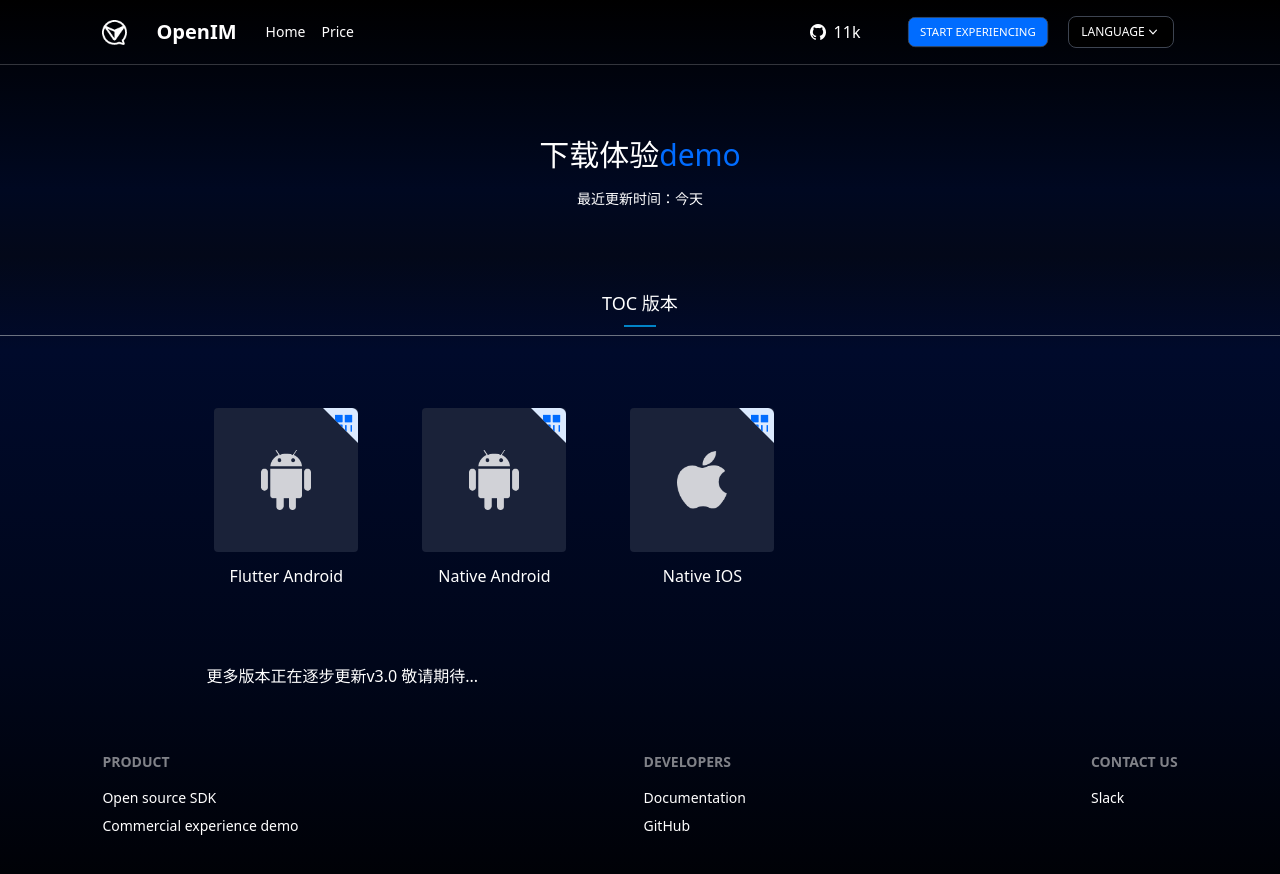
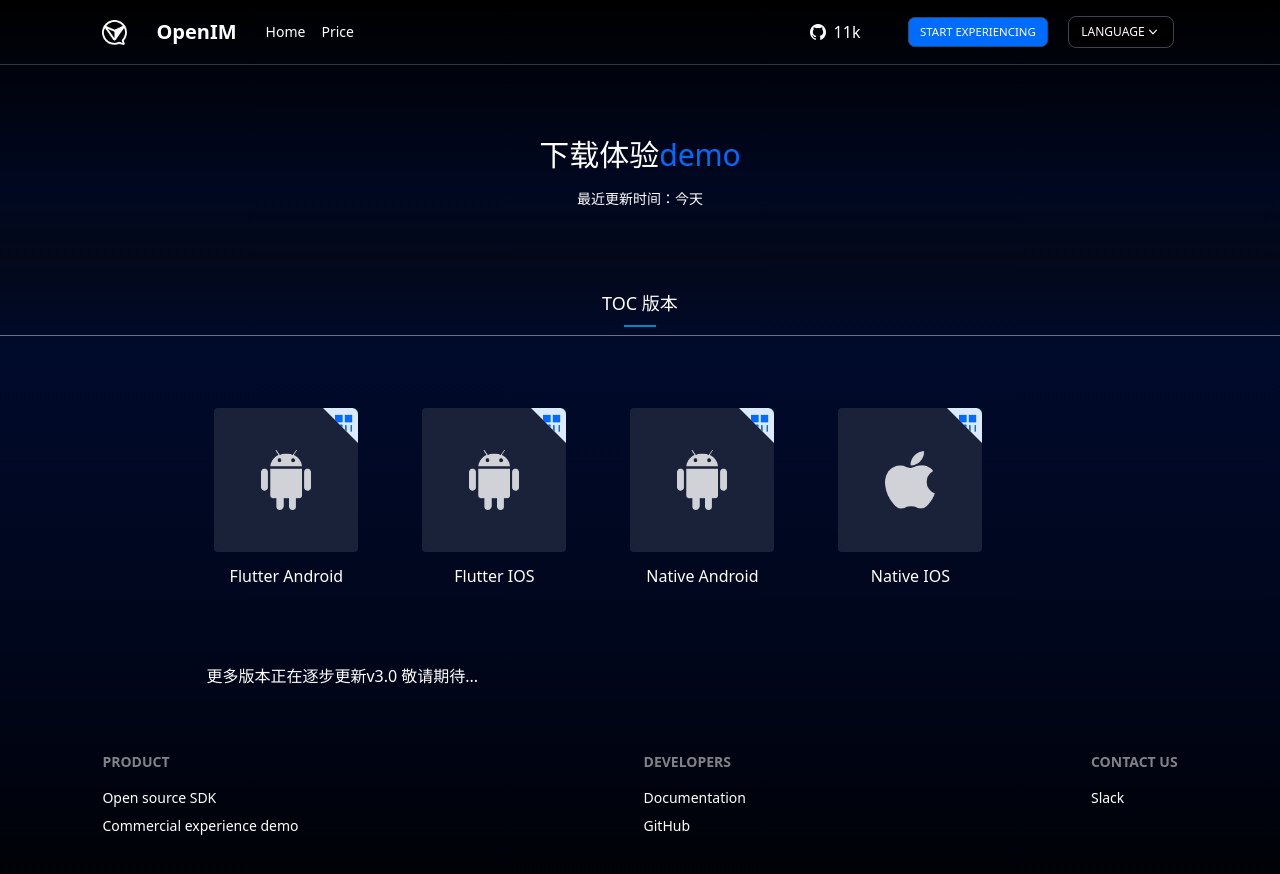
Before and after one commit to openimsdk/openim-official, a Next.js app: page /en/demo in a window 1280 px wide. Shown: the top 874 px of the page. Built offline with nearby package versions, Linux system fonts and the light colour scheme.

Commit message:
fix: flutter ios url

```diff
--- a/src/components/demopage/BCTabs.tsx
+++ b/src/components/demopage/BCTabs.tsx
@@ -25,15 +25,15 @@
     download: "https://www.pgyer.com/OpenIM-Flutter",
     type: "mobile",
   },
-  // {
-  //   label: "Flutter IOS",
-  //   icon: "/fonts/flutter_ios.png",
-  //   top_right_icon: "/fonts/qrcode.png",
-  //   qrcode: "/fonts/flutter_ios_qrcode.png",
-  //   hover: false,
-  //   download: "https://testflight.apple.com/join/o956rTGx",
-  //   type: "mobile",
-  // },
+  {
+    label: "Flutter IOS",
+    icon: "/fonts/flutter_ios.png",
+    top_right_icon: "/fonts/qrcode.png",
+    qrcode: "/fonts/flutter_ios_qrcode.png",
+    hover: false,
+    download: "https://testflight.apple.com/join/UIWackuX",
+    type: "mobile",
+  },
   {
     label: "Native Android",
     icon: "/fonts/native_android.png",
```
Also changed, not shown: public/fonts/flutter_ios_qrcode.png.
